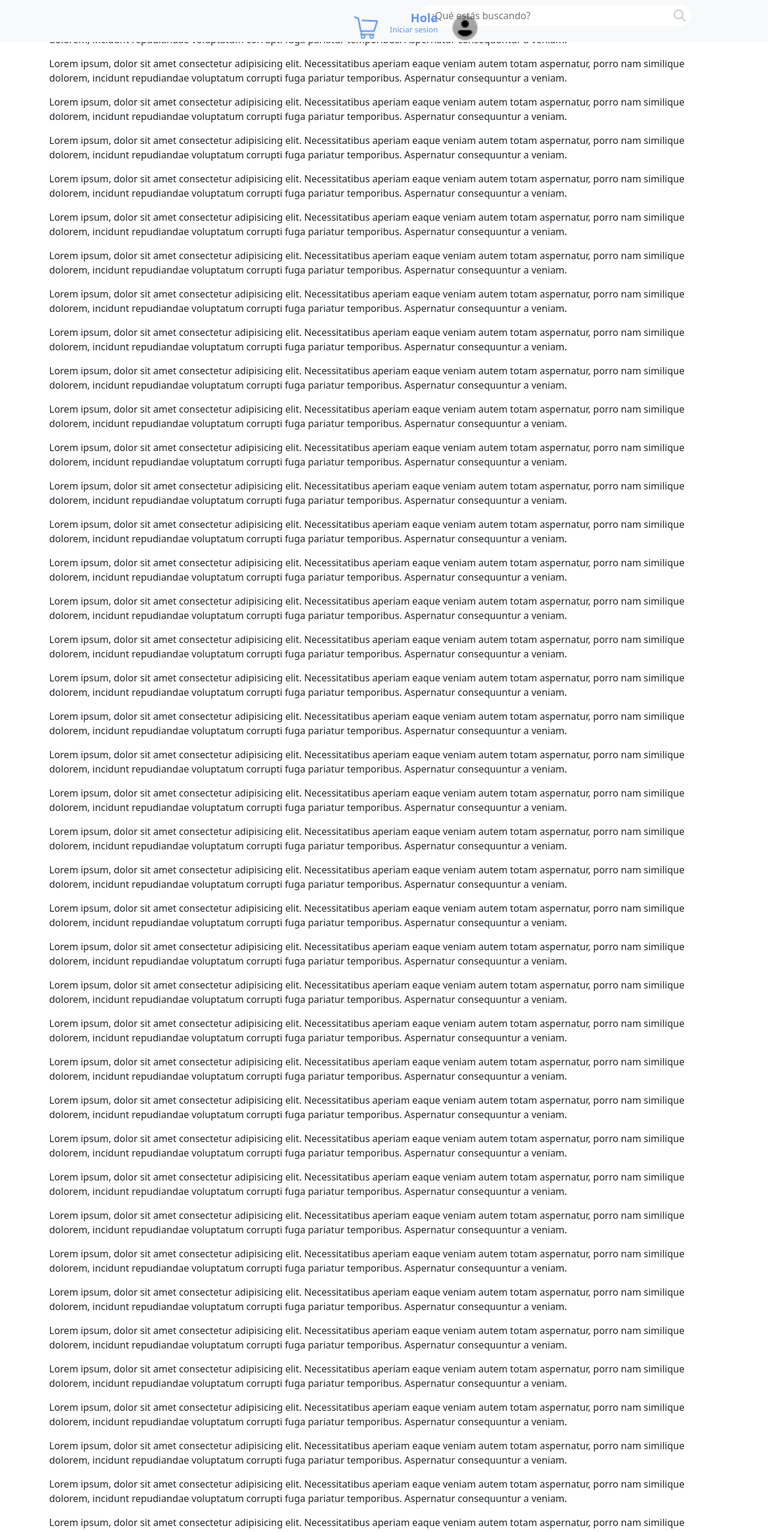
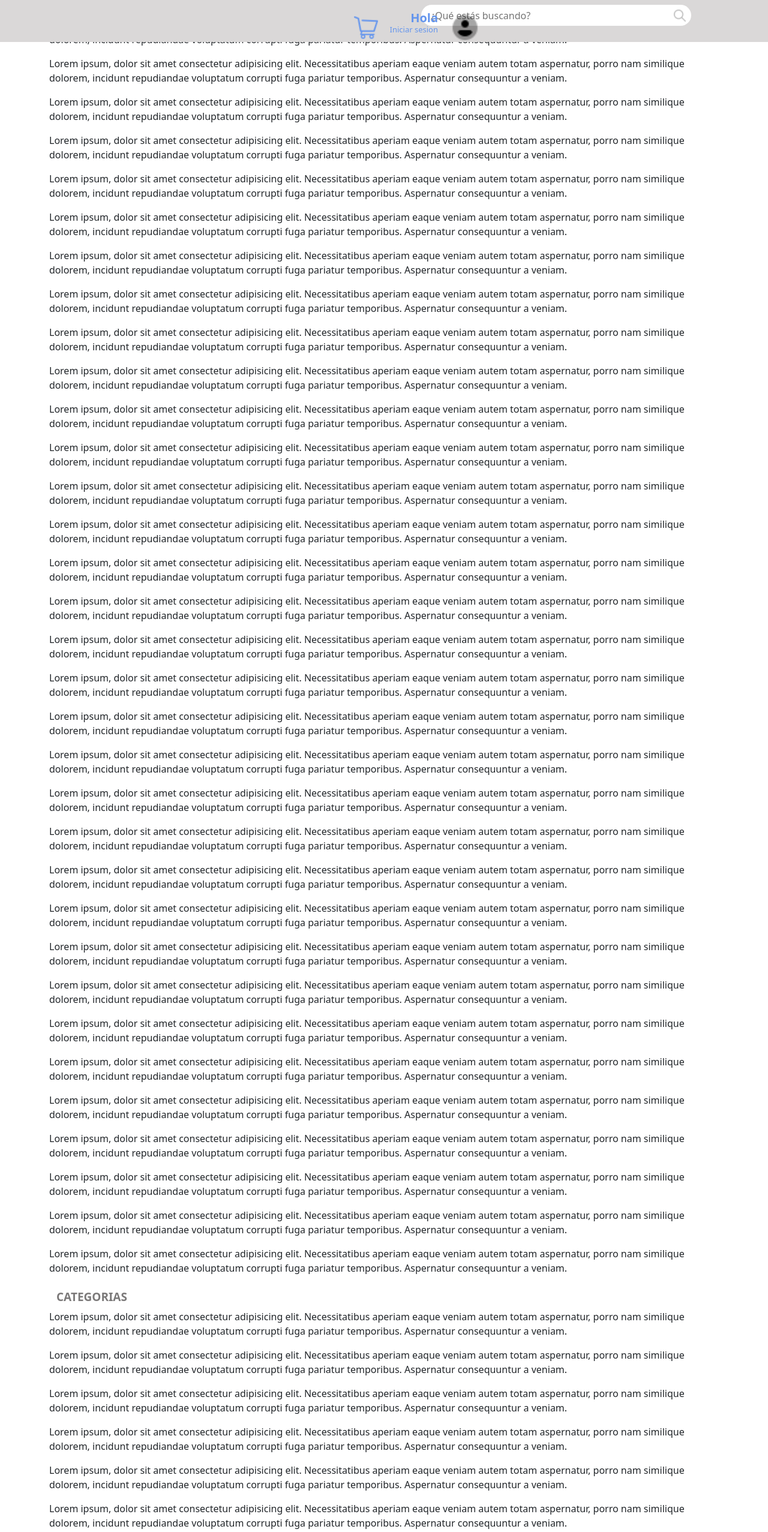
Before and after one commit to ismaelnv/FrontEncajandoSonrisas, an Angular app: page / in a window 1280 px wide. Shown: the top 2554 px of the page at 60% size. Built offline with nearby package versions, Linux system fonts and the light colour scheme.

Commit message:
Barra de navegacion terminada

```diff
--- a/src/app/Component/barra-de-navegacion/barra-de-navegacion.component.css
+++ b/src/app/Component/barra-de-navegacion/barra-de-navegacion.component.css
@@ -40,7 +40,7 @@
 
 .navbar {
     height: 70px; /* Altura fija de 60px (ajusta según tus necesidades) */
-    background-color: #7d7d7dec;
+    background-color: #dad8d8;
 }
 
 .barra{
@@ -52,14 +52,15 @@
 .btnSonrisa{
 
     position: relative;
-    right: 1050px;
-    width: 180px; /* Ancho personalizado */
-    height: 40px; /* Alto personalizado */
+    right: 1300px;
+    width: 190px; /* Ancho personalizado */
+    height: 38px; /* Alto personalizado */
     border-radius: 30px;
     font-weight: bold;
     color: rgb(255, 217, 0);
     background-color: cornflowerblue;
     border: 2px solid  btn-info;
+    font-size: 18px;
 }
 
 .buscador form input.busca {
@@ -75,3 +76,9 @@
     border: 1px solid transparent; /* Borde transparente */
     outline: none; /* Quitar el borde al enfocar */
 }
+
+.categoria{
+
+    position: relative;
+    right: 750px;
+}
--- a/src/app/Component/barra-de-navegacion/barra-de-navegacion.component.html
+++ b/src/app/Component/barra-de-navegacion/barra-de-navegacion.component.html
@@ -1,7 +1,7 @@
 <!-- As a link -->
 <div class="barra">
 
-    <nav class="navbar bg-light">
+    <nav class="navbar">
         <div class="container-fluid">
           <label for="" class="saludar">Hola</label>
           <label for="" class="iniciar">Iniciar sesion</label>
@@ -13,6 +13,11 @@
             </form>
           </div>
 
+          <div class="categoria">
+
+            <app-categoria></app-categoria>
+          </div>
+
           <button class="btn btnSonrisa" type="button">Encajando Sonrisas</button>
 
           <img class="carrito" src="../../../assets/Imagenes/carrito.png"><img>
--- /dev/null
+++ b/src/app/Component/categoria/categoria.component.css
@@ -0,0 +1,16 @@
+.btnCategorias{
+
+    border: none;
+    outline: none;
+    /* Eliminar fondo */
+    background-color: transparent;
+    /* Estilos de texto */
+    color: inherit; /* Utiliza el color de texto heredado */
+    cursor: pointer; /* Cambiar cursor a apuntador al pasar el ratón */
+    /* Opcional: ajustar otros estilos de texto según necesidades */
+    font-size: inherit;
+    font-weight: inherit;
+    font-weight: bold;
+    font-size: 19px;
+    color: rgb(123, 121, 121);
+}
--- /dev/null
+++ b/src/app/Component/categoria/categoria.component.html
@@ -0,0 +1,11 @@
+<button class="btn btnCategorias" type="button" data-bs-toggle="offcanvas" data-bs-target="#offcanvasWithBothOptions" aria-controls="offcanvasWithBothOptions">CATEGORIAS</button>
+
+<div class="offcanvas offcanvas-start" data-bs-scroll="true" tabindex="-1" id="offcanvasWithBothOptions" aria-labelledby="offcanvasWithBothOptionsLabel">
+  <div class="offcanvas-header">
+    <h5 class="offcanvas-title" id="offcanvasWithBothOptionsLabel">Backdrop with scrolling</h5>
+    <button type="button" class="btn-close" data-bs-dismiss="offcanvas" aria-label="Close"></button>
+  </div>
+  <div class="offcanvas-body">
+    <p>Try scrolling the rest of the page to see this option in action.</p>
+  </div>
+</div>
--- a/src/app/app.component.html
+++ b/src/app/app.component.html
@@ -3,6 +3,8 @@
   <div class="container">
 
     <button> prueba</button>
+
+
 
     <p>Lorem ipsum, dolor sit amet consectetur adipisicing elit. Necessitatibus aperiam eaque veniam autem totam aspernatur, porro nam similique dolorem, incidunt repudiandae voluptatum corrupti fuga pariatur temporibus. Aspernatur consequuntur a veniam.</p>
     <p>Lorem ipsum, dolor sit amet consectetur adipisicing elit. Necessitatibus aperiam eaque veniam autem totam aspernatur, porro nam similique dolorem, incidunt repudiandae voluptatum corrupti fuga pariatur temporibus. Aspernatur consequuntur a veniam.</p>
@@ -41,7 +43,7 @@
     <p>Lorem ipsum, dolor sit amet consectetur adipisicing elit. Necessitatibus aperiam eaque veniam autem totam aspernatur, porro nam similique dolorem, incidunt repudiandae voluptatum corrupti fuga pariatur temporibus. Aspernatur consequuntur a veniam.</p>
     <p>Lorem ipsum, dolor sit amet consectetur adipisicing elit. Necessitatibus aperiam eaque veniam autem totam aspernatur, porro nam similique dolorem, incidunt repudiandae voluptatum corrupti fuga pariatur temporibus. Aspernatur consequuntur a veniam.</p>
     <p>Lorem ipsum, dolor sit amet consectetur adipisicing elit. Necessitatibus aperiam eaque veniam autem totam aspernatur, porro nam similique dolorem, incidunt repudiandae voluptatum corrupti fuga pariatur temporibus. Aspernatur consequuntur a veniam.</p>
-
+    <app-categoria></app-categoria>
     <p>Lorem ipsum, dolor sit amet consectetur adipisicing elit. Necessitatibus aperiam eaque veniam autem totam aspernatur, porro nam similique dolorem, incidunt repudiandae voluptatum corrupti fuga pariatur temporibus. Aspernatur consequuntur a veniam.</p>
     <p>Lorem ipsum, dolor sit amet consectetur adipisicing elit. Necessitatibus aperiam eaque veniam autem totam aspernatur, porro nam similique dolorem, incidunt repudiandae voluptatum corrupti fuga pariatur temporibus. Aspernatur consequuntur a veniam.</p>
     <p>Lorem ipsum, dolor sit amet consectetur adipisicing elit. Necessitatibus aperiam eaque veniam autem totam aspernatur, porro nam similique dolorem, incidunt repudiandae voluptatum corrupti fuga pariatur temporibus. Aspernatur consequuntur a veniam.</p>
--- a/src/app/app.module.ts
+++ b/src/app/app.module.ts
@@ -4,11 +4,13 @@ import { BrowserModule } from '@angular/platform-browser';
 import { AppRoutingModule } from './app-routing.module';
 import { AppComponent } from './app.component';
 import { BarraDeNavegacionComponent } from './Component/barra-de-navegacion/barra-de-navegacion.component';
+import { CategoriaComponent } from './Component/categoria/categoria.component';
 
 @NgModule({
   declarations: [
     AppComponent,
-    BarraDeNavegacionComponent
+    BarraDeNavegacionComponent,
+    CategoriaComponent
   ],
   imports: [
     BrowserModule,
```
Also changed, not shown: src/app/Component/categoria/categoria.component.ts (added, +10 -0 lines), 1 other file (tests, documents, lock files or other folders).
